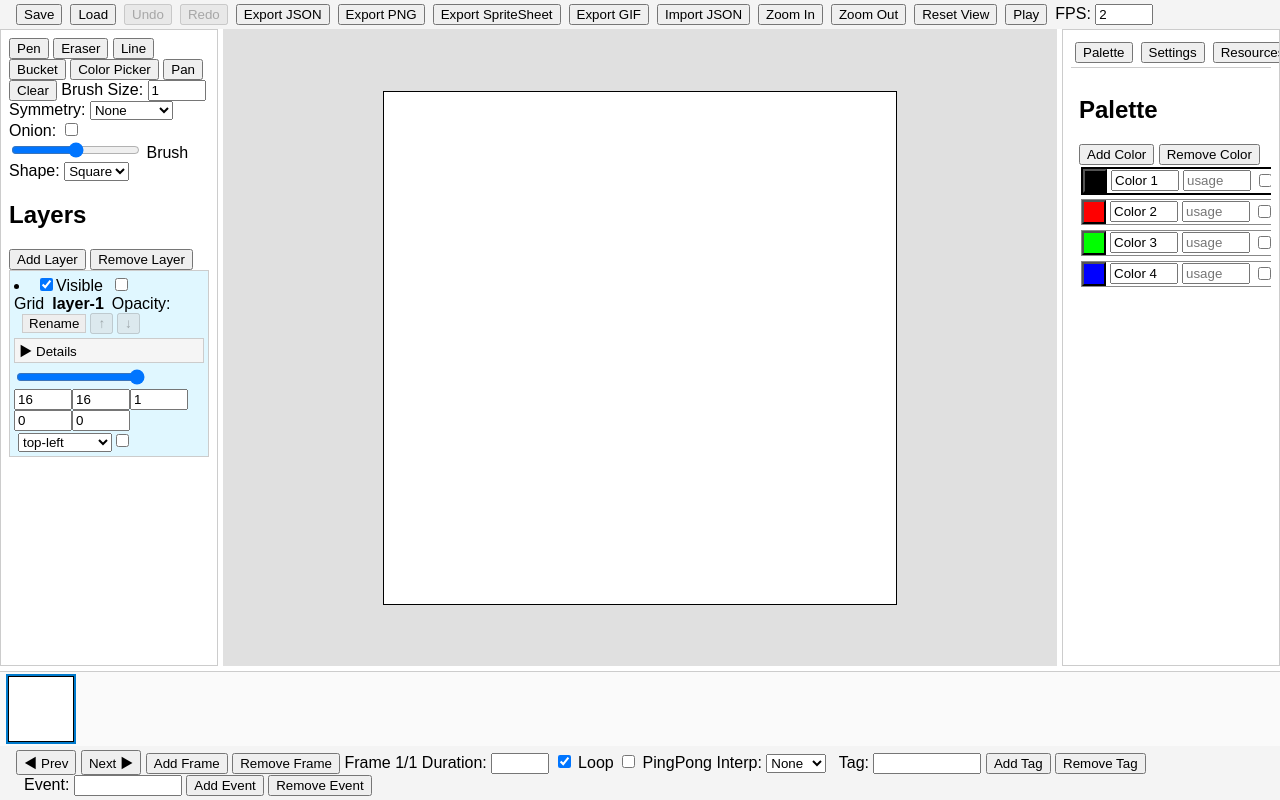
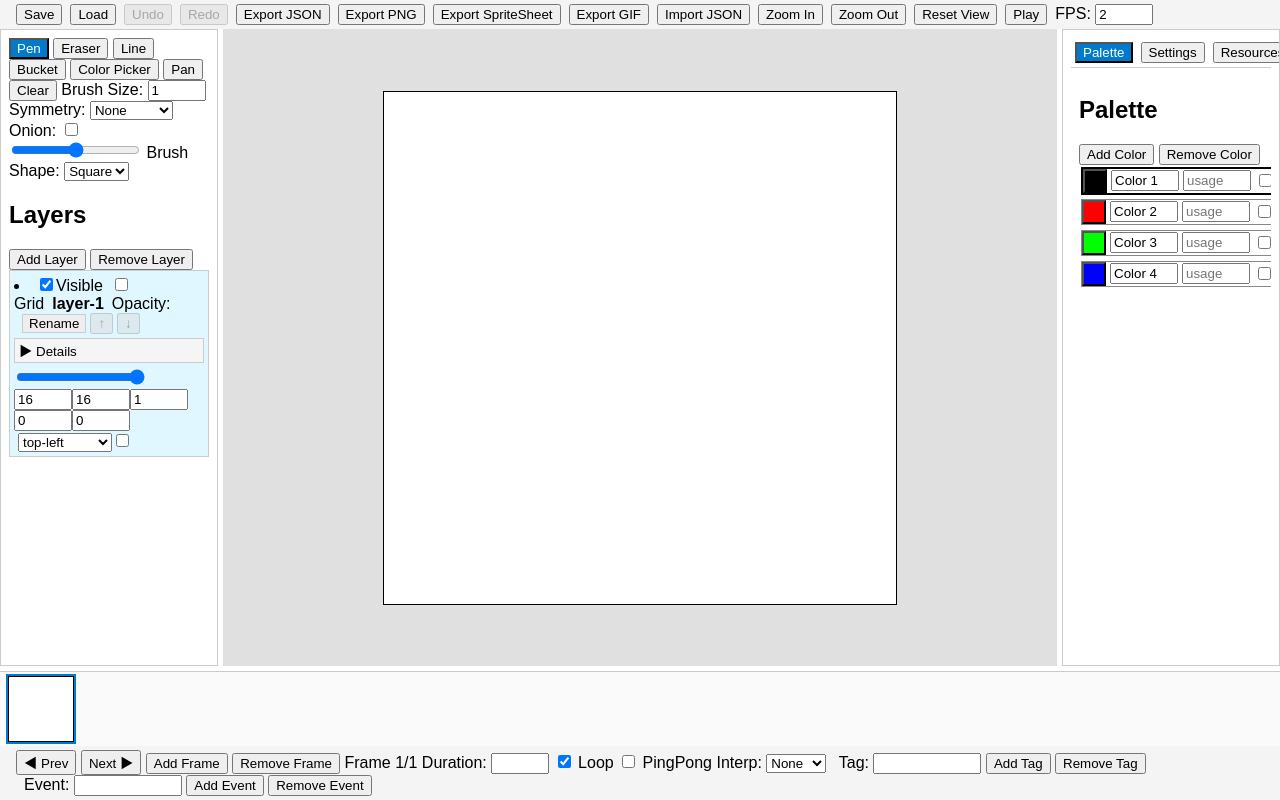
Before and after one commit to popcoondev/mrpaf-editor, a website with bundled scripts: page packages/editor/index.html in a window 1280 px wide. Built offline with nearby package versions, Linux system fonts and the light colour scheme.

Commit message:
style(ui): add CSS for .active state on tool and tab buttons

```diff
--- a/packages/editor/index.html
+++ b/packages/editor/index.html
@@ -12,6 +12,12 @@
     #canvas-container { flex:1; display:flex; justify-content:center; align-items:center; background:#e0e0e0; }
     canvas { border:1px solid #000; }
     /* Removed footer styling per new layout */
+    /* Active button styling */
+    #tool-controls button.active,
+    #right-tabs button.active {
+      background-color: #007acc;
+      color: #fff;
+    }
     /* Resizer bars for panels */
     .resizer {
       background: transparent;
```
